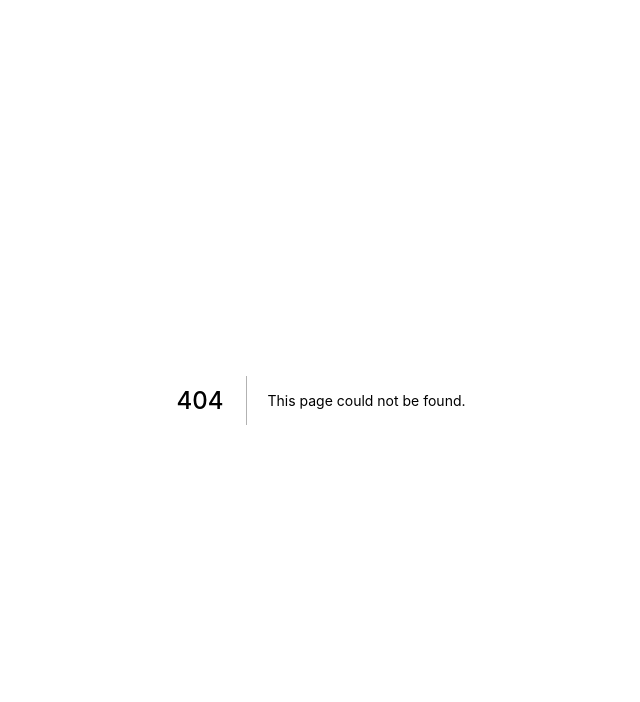
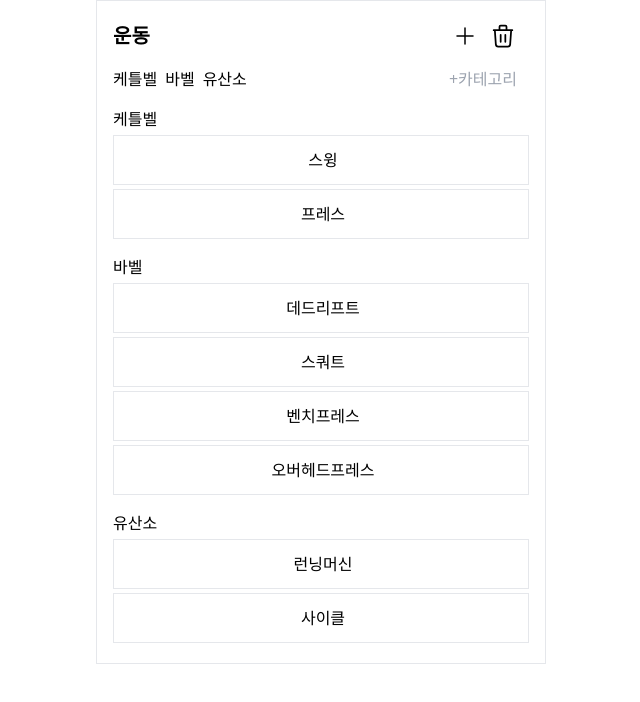
Before and after one commit to codestates/bodysign-frontend, a Next.js app in the folder client/: page /exercise in a window 1280 px wide. Before the commit this address had no page. Shown: the top 702 px of the page, without its empty margins (319-959 px from the left). Built offline with nearby package versions, Linux system fonts and the light colour scheme.

Commit message:
exercise 레이아웃

```diff
--- /dev/null
+++ b/client/src/components/Layout.tsx
@@ -0,0 +1,19 @@
+type WeborApp = 'Web' | 'App'
+
+interface LayoutProps {
+	children: React.ReactNode
+	variant: WeborApp
+}
+
+const Layout = ({ children, variant = 'Web' }: LayoutProps) => {
+	return (
+		<div
+			className={`flex justify-center border m-auto ${
+				variant === 'Web' ? 'max-w-[450px]' : 'w-full'
+			}`}>
+			{children}
+		</div>
+	)
+}
+
+export default Layout
--- /dev/null
+++ b/client/src/graphql/vars.tsx
@@ -0,0 +1,5 @@
+import { makeVar } from '@apollo/client'
+
+export const modalVar = makeVar(false)
+export const selectedMemberVar = makeVar('')
+export const deleteStateVar = makeVar(false)
--- /dev/null
+++ b/client/src/pages/exercise.tsx
@@ -0,0 +1,268 @@
+import { NextPage } from 'next'
+import React, { useState } from 'react'
+import { SubmitHandler, useForm } from 'react-hook-form'
+import Layout from '../components/Layout'
+import { deleteStateVar, modalVar } from '../graphql/vars'
+import { useReactiveVar } from '@apollo/client'
+
+interface Exercise {
+	id: number
+	name: string
+}
+
+interface FormInput {
+	exercise: string
+	category: string
+}
+
+const Exercise: NextPage = () => {
+	const [checkModal, setCheckModal] = useState('addexercise')
+	const modal = useReactiveVar(modalVar)
+	const deleteState = useReactiveVar(deleteStateVar)
+
+	const exerciseCategory = [
+		{ id: 1, name: '케틀벨', exercise: { id: 1, name: '스윙' } },
+		{ id: 1, name: '케틀벨', exercise: { id: 2, name: '프레스' } },
+		{ id: 2, name: '바벨', exercise: { id: 3, name: '데드리프트' } },
+		{ id: 2, name: '바벨', exercise: { id: 4, name: '스쿼트' } },
+		{ id: 2, name: '바벨', exercise: { id: 5, name: '벤치프레스' } },
+		{ id: 2, name: '바벨', exercise: { id: 6, name: '오버헤드프레스' } },
+		{ id: 2, name: '유산소', exercise: { id: 7, name: '런닝머신' } },
+		{ id: 2, name: '유산소', exercise: { id: 8, name: '사이클' } }
+	]
+
+	const categoryObeject: Record<string, Exercise[]> = {}
+	for (let i = 0; i < exerciseCategory.length; i++) {
+		if (categoryObeject[exerciseCategory[i].name] === undefined) {
+			categoryObeject[exerciseCategory[i].name] = []
+		}
+		categoryObeject[exerciseCategory[i].name].push(
+			exerciseCategory[i].exercise
+		)
+	}
+
+	const { register, handleSubmit } = useForm<FormInput>()
+	const onSubmit: SubmitHandler<FormInput> = data => {
+		let test = { ...data }
+		// 운동 추가 API
+		// 운동 카테고리 추가 API
+	}
+
+	// 카테고리 필터 및 정렬
+
+	return (
+		<>
+			<Layout variant="Web">
+				<div className="flex flex-col justify-center w-full mx-4 my-5">
+					<div className="flex items-center justify-between">
+						<span className="flex text-[20px] font-semibold">
+							<div>운동</div>
+						</span>
+						<span className="flex">
+							{!deleteState ? (
+								<>
+									<svg
+										xmlns="http://www.w3.org/2000/svg"
+										className="self-center w-6 h-6 cursor-pointer"
+										fill="none"
+										viewBox="0 0 24 24"
+										stroke="currentColor"
+										data-check-modal="addexercise"
+										onClick={e => {
+											modalVar(true)
+											if (
+												e !== null &&
+												e.target instanceof SVGSVGElement
+											) {
+												{
+													setCheckModal(
+														e.target.dataset.checkModal as string
+													)
+												}
+											}
+										}}>
+										<path
+											strokeLinecap="round"
+											strokeLinejoin="round"
+											strokeWidth={1.5}
+											d="M12 4v16m8-8H4"
+										/>
+									</svg>
+									<svg
+										xmlns="http://www.w3.org/2000/svg"
+										className="mx-3 cursor-pointer w-7 h-7"
+										fill="none"
+										viewBox="0 0 24 24"
+										stroke="currentColor"
+										onClick={() => deleteStateVar(true)}>
+										<path
+											strokeLinecap="round"
+											strokeLinejoin="round"
+											strokeWidth={1.5}
+											d="M19 7l-.867 12.142A2 2 0 0116.138 21H7.862a2 2 0 01-1.995-1.858L5 7m5 4v6m4-6v6m1-10V4a1 1 0 00-1-1h-4a1 1 0 00-1 1v3M4 7h16"
+										/>
+									</svg>
+								</>
+							) : (
+								<svg
+									xmlns="http://www.w3.org/2000/svg"
+									className="mx-3 cursor-pointer w-7 h-7"
+									fill="none"
+									viewBox="0 0 24 24"
+									stroke="currentColor"
+									onClick={() => {
+										// 운동 삭제 API
+										deleteStateVar(false)
+									}}>
+									<path
+										strokeLinecap="round"
+										strokeLinejoin="round"
+										strokeWidth={1.5}
+										d="M5 13l4 4L19 7"
+									/>
+								</svg>
+							)}
+						</span>
+					</div>
+
+					<div className="flex justify-between mt-4">
+						<span>
+							{Object.keys(categoryObeject).map((category, idx) => {
+								return (
+									<React.Fragment key={idx}>
+										<span className="ml-2 first:ml-0">{category}</span>
+									</React.Fragment>
+								)
+							})}
+						</span>
+						<span
+							className="mr-3 text-gray-400 cursor-pointer"
+							data-check-modal="addcategory"
+							onClick={e => {
+								modalVar(true)
+								if (e !== null && e.target instanceof HTMLElement) {
+									{
+										setCheckModal(e.target.dataset.checkModal as string)
+									}
+								}
+							}}>
+							+카테고리
+						</span>
+					</div>
+
+					{Object.entries(categoryObeject).map((category, idx) => {
+						return (
+							<React.Fragment key={idx}>
+								<div className="mt-4">
+									<div className="text-[16px]">{category[0]}</div>
+									{category[1].map(exercise => {
+										return (
+											<React.Fragment key={exercise.id}>
+												<div className="text-[16px] mt-1">
+													<div className="flex justify-center px-3 py-3 border">
+														<div className="flex">
+															<div className="ml-1">{exercise.name}</div>
+														</div>
+													</div>
+												</div>
+											</React.Fragment>
+										)
+									})}
+								</div>
+							</React.Fragment>
+						)
+					})}
+				</div>
+
+				{modal ? (
+					checkModal === 'addexercise' ? (
+						<div className="fixed max-w-[450px] w-full bottom-0">
+							<div
+								className="fixed inset-0 z-[-1] bg-black opacity-20"
+								onClick={() => modalVar(false)}></div>
+							<div className="bg-white flex z-[50] h-full flex-col py-10">
+								<div className="py-3 text-center text-[20px]">
+									운동 추가
+								</div>
+								<form
+									className="flex flex-col mt-4"
+									onSubmit={handleSubmit(onSubmit)}>
+									<input
+										className="w-full h-12 px-10 border"
+										type="text"
+										placeholder="운동 이름을 입력해주세요."
+										{...register('exercise', {
+											required: true
+										})}
+									/>
+									<select
+										className="w-full h-12 px-10 mt-1 bg-white border"
+										{...register('category', {
+											required: true
+										})}>
+										<option value="">운동 카테고리를 선택해주세요.</option>
+										{Object.keys(categoryObeject).map((category, idx) => (
+											<option value={category} key={idx}>
+												{category}
+											</option>
+										))}
+									</select>
+
+									<div className="max-w-[450px] self-end mt-4">
+										<button
+											className="px-4 py-3 bg-gray-100 border"
+											onClick={() => modalVar(false)}>
+											취소
+										</button>
+										<button
+											className="px-4 py-3 mx-3 bg-yellow-100 border"
+											type="submit">
+											추가
+										</button>
+									</div>
+								</form>
+							</div>
+						</div>
+					) : (
+						<div className="fixed max-w-[450px] w-full bottom-0">
+							<div
+								className="fixed inset-0 z-[-1] bg-black opacity-20"
+								onClick={() => modalVar(false)}></div>
+							<div className="bg-white flex z-[50] h-full flex-col py-10">
+								<div className="py-3 text-center text-[20px]">
+									카테고리 추가
+								</div>
+								<form
+									className="flex flex-col mt-4"
+									onSubmit={handleSubmit(onSubmit)}>
+									<input
+										className="w-full h-12 px-10 border"
+										type="text"
+										placeholder="새로운 카테고리 이름을 입력해주세요."
+										{...register('category', {
+											required: true
+										})}
+									/>
+									<div className="max-w-[450px] self-end mt-4">
+										<button
+											className="px-4 py-3 bg-gray-100 border"
+											onClick={() => modalVar(false)}>
+											취소
+										</button>
+										<button
+											className="px-4 py-3 mx-3 bg-yellow-100 border"
+											type="submit">
+											추가
+										</button>
+									</div>
+								</form>
+							</div>
+						</div>
+					)
+				) : null}
+			</Layout>
+		</>
+	)
+}
+
+export default Exercise
```
